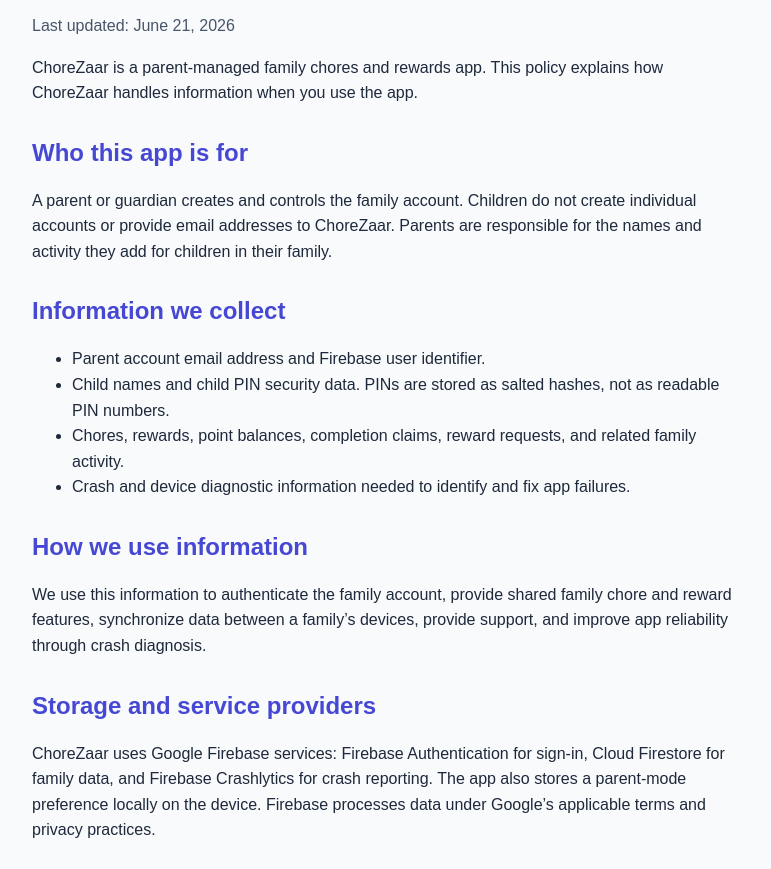
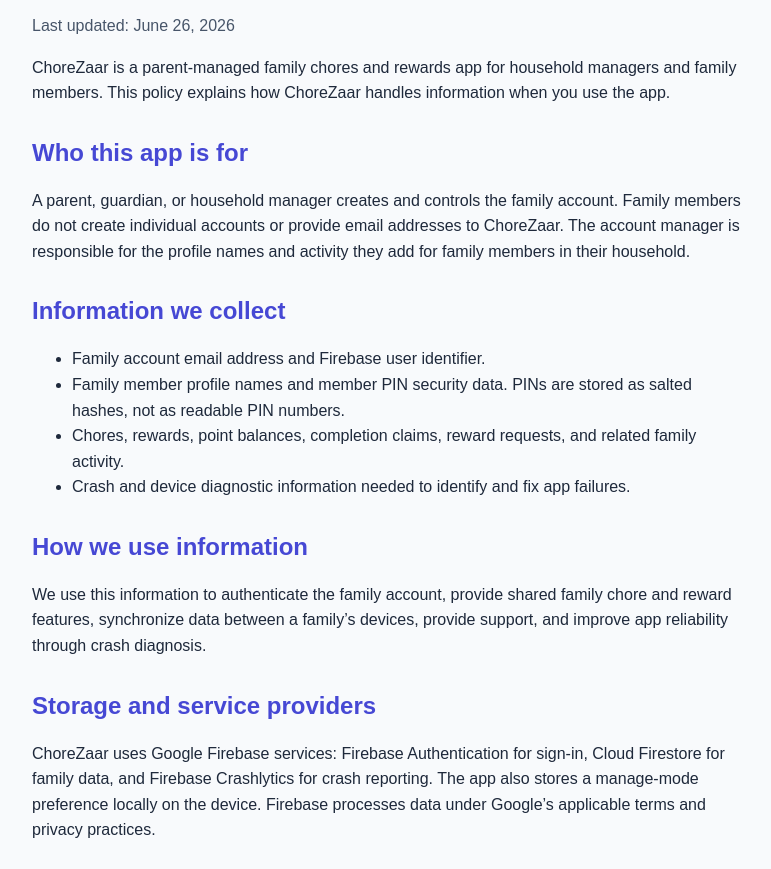
Before and after one commit to mZadorskii/chorezaar_privacy, a plain HTML site: page index.html in a window 1280 px wide. Shown: the part 83-952 px from the top of the page, without its empty margins (252-1023 px from the left). Drawn offline with Linux system fonts and the light colour scheme.

Commit message:
updateing

```diff
--- a/index.html
+++ b/index.html
@@ -13,36 +13,37 @@
   <body>
     <main>
       <h1>ChoreZaar Privacy Policy</h1>
-      <p class="updated">Last updated: June 21, 2026</p>
+      <p class="updated">Last updated: June 26, 2026</p>
 
       <p>
-        ChoreZaar is a parent-managed family chores and rewards app. This
-        policy explains how ChoreZaar handles information when you use the
-        app.
+        ChoreZaar is a parent-managed family chores and rewards app for
+        household managers and family members. This policy explains how
+        ChoreZaar handles information when you use the app.
       </p>
 
       <h2>Who this app is for</h2>
       <p>
-        A parent or guardian creates and controls the family account.
-        Children do not create individual accounts or provide email addresses
-        to ChoreZaar. Parents are responsible for the names and activity they
-        add for children in their family.
+        A parent, guardian, or household manager creates and controls the family
+        account. Family members do not create individual accounts or provide
+        email addresses to ChoreZaar. The account manager is responsible for the
+        profile names and activity they add for family members in their
+        household.
       </p>
 
       <h2>Information we collect</h2>
       <ul>
-        <li>Parent account email address and Firebase user identifier.</li>
+        <li>Family account email address and Firebase user identifier.</li>
         <li>
-          Child names and child PIN security data. PINs are stored as salted
-          hashes, not as readable PIN numbers.
+          Family member profile names and member PIN security data. PINs are
+          stored as salted hashes, not as readable PIN numbers.
         </li>
         <li>
           Chores, rewards, point balances, completion claims, reward requests,
           and related family activity.
         </li>
         <li>
-          Crash and device diagnostic information needed to identify and fix
-          app failures.
+          Crash and device diagnostic information needed to identify and fix app
+          failures.
         </li>
       </ul>
 
@@ -58,16 +59,16 @@
       <p>
         ChoreZaar uses Google Firebase services: Firebase Authentication for
         sign-in, Cloud Firestore for family data, and Firebase Crashlytics for
-        crash reporting. The app also stores a parent-mode preference locally
-        on the device. Firebase processes data under Google’s applicable terms
-        and privacy practices.
+        crash reporting. The app also stores a manage-mode preference locally on
+        the device. Firebase processes data under Google’s applicable terms and
+        privacy practices.
       </p>
 
       <h2>What we do not collect or do</h2>
       <p>
         ChoreZaar does not collect location, contacts, payment information, or
-        advertising identifiers. It does not use advertising or analytics, and
-        it does not sell personal information.
+        advertising identifiers. It does not use advertising or analytics, and it
+        does not sell personal information.
       </p>
 
       <h2>How family data is protected</h2>
@@ -80,11 +81,11 @@
       <h2>Data retention and deletion</h2>
       <p>
         We retain family account data while the account is active. You may
-        request deletion of your family account, Firebase Authentication
-        account, and associated Firestore family data at any time. We verify
-        requests using the family-account email and complete them within 30
-        days. Information required by law or de-identified crash diagnostics
-        may remain subject to Firebase retention practices.
+        request deletion of your family account, Firebase Authentication account,
+        and associated Firestore family data at any time. We verify requests
+        using the family-account email and complete them within 30 days.
+        Information required by law or de-identified crash diagnostics may
+        remain subject to Firebase retention practices.
       </p>
       <p>
         <a href="delete-account.html">Request account and data deletion</a>.
```
Also changed, not shown: delete-account.html (+12 -6 lines).
